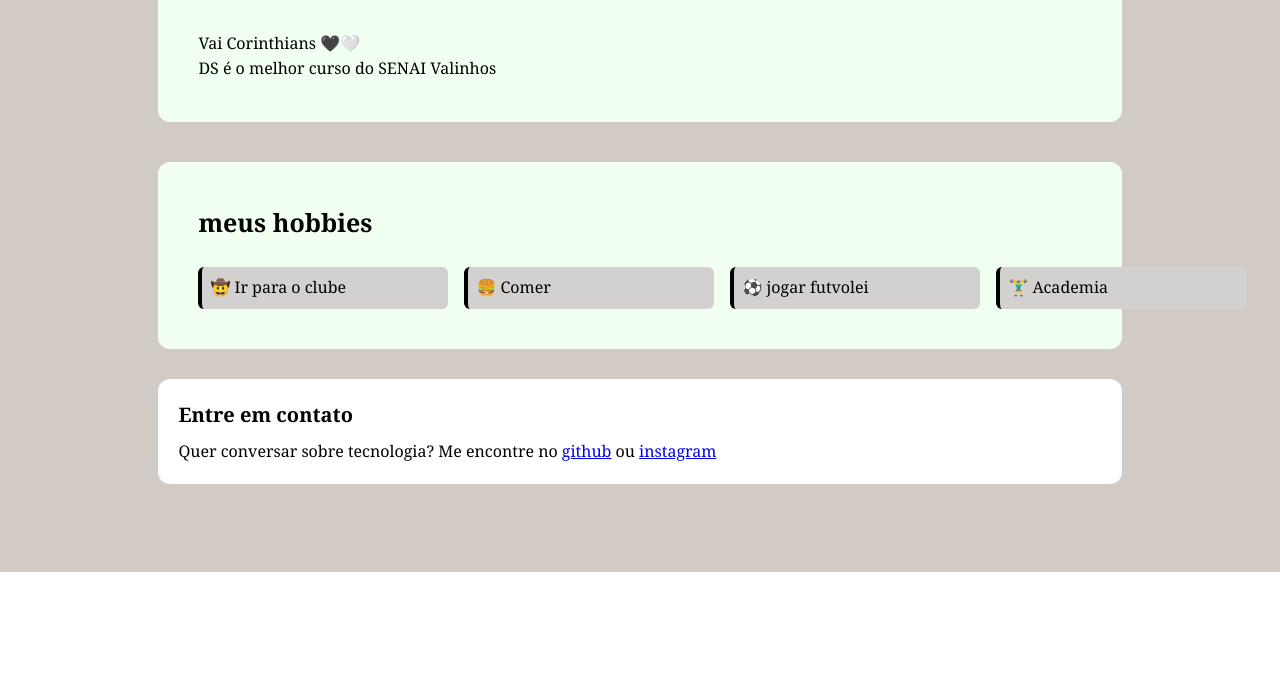
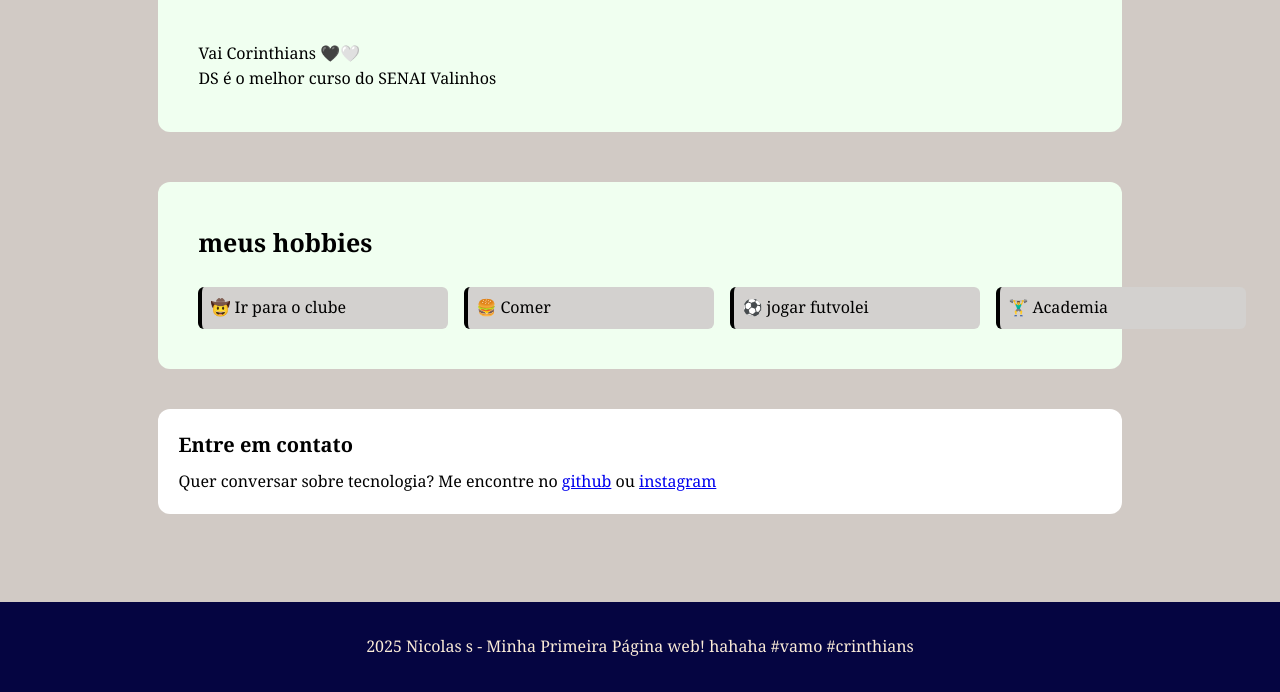
Before and after one commit to NicolasSilva-01/meu-Primeiro-Site, a plain HTML site: page index.html in a window 1280 px wide. Shown: the part 240-932 px from the top of the page. Before the commit the page ends 812 px from the top, so only its background shows below. Drawn offline with Linux system fonts and the light colour scheme.

Commit message:
feat:Finaliza footter e site

```diff
--- a/assets/styles/index.css
+++ b/assets/styles/index.css
@@ -33,14 +33,14 @@ width: 80%;
 margin: 0 auto;
 padding: 40px;
 border-radius: 12px;
-margin-bottom: 40px;
+margin-bottom: 50px;
 }
 
 #titulo-sobre-mim {
     font-size: 40px;
     margin-bottom: 16px;
     border-bottom: 2px solid black;
-    margin-bottom: 40px;
+    margin-bottom: 50px;
 }
 
 .texto-meus-hobbies {
@@ -54,7 +54,7 @@ font-size: 30px;
     margin: 0 auto;
     padding: 40px;
     border-radius: 12px;
-    margin-bottom: 30px;
+    margin-bottom: 40px;
 }
 
 #titulo-meus-hobbies {
@@ -98,3 +98,15 @@ li:hover {
     margin-bottom: 8px;
     font-size: 20px;
 }
+
+footer {
+  background-color: rgb(5, 5, 65);
+  color:antiquewhite;
+  text-align: center;
+  padding: 2rem;
+  width: 100%;
+}
+
+footer p {
+    font-size: 1rem;
+}
--- a/index.html
+++ b/index.html
@@ -38,5 +38,9 @@
         </p>
      </section>
     </main>
+
+    <footer>
+        <p>2025 Nicolas s - Minha Primeira Página web! hahaha #vamo #crinthians</p>
+    </footer>
 </body>
 </html>
```
